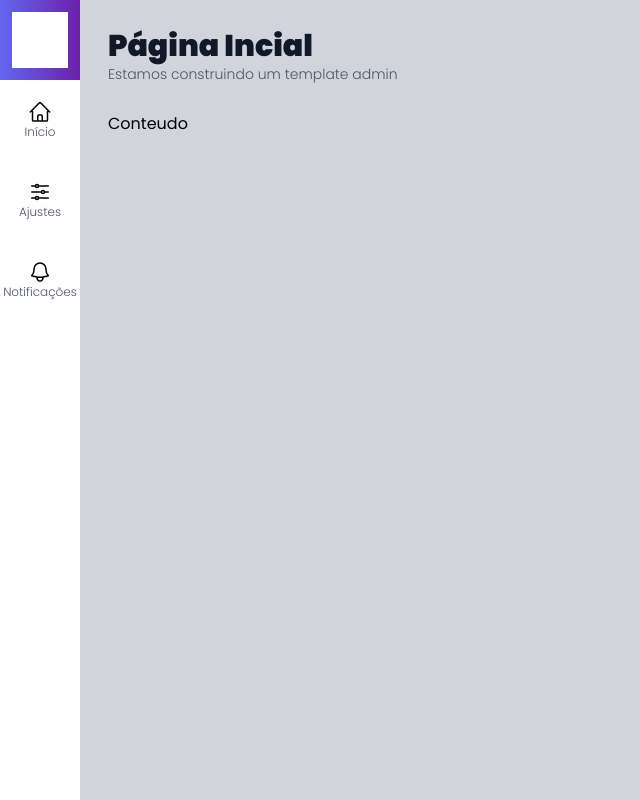
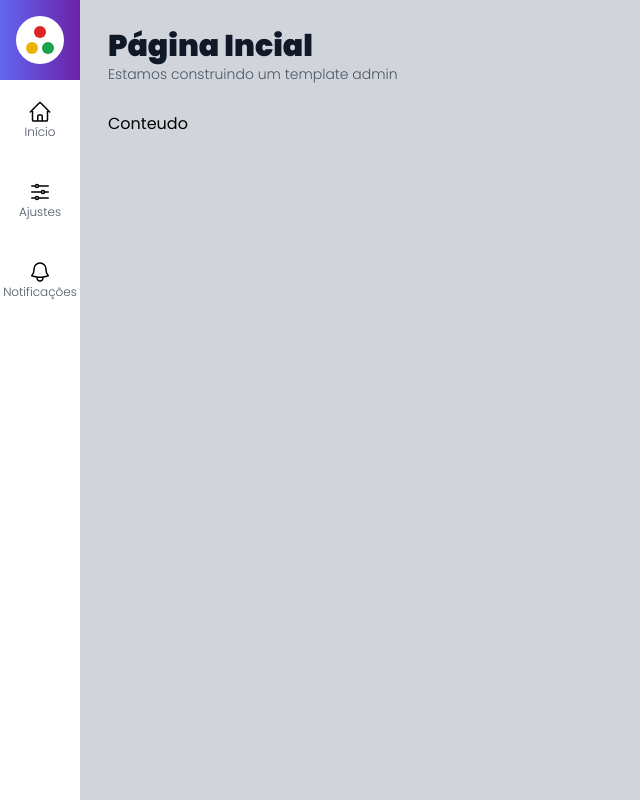
Before and after one commit to fjuncal/admin-template, a Next.js app: page / in a window 1280 px wide. Shown: the whole page, without its empty margins (0-640 px from the left). Built offline with nearby package versions, Linux system fonts and the light colour scheme.

Commit message:
Finalizando o componente de Logo

```diff
--- a/src/components/template/Logo.tsx
+++ b/src/components/template/Logo.tsx
@@ -2,9 +2,16 @@ export default function Logo() {
   return (
     <div
       className={`
-        h-14 w-14
+        flex flex-col items-center justify-center
+        h-12 w-12 rounded-full
         bg-white
         `}
-    ></div>
+    >
+      <div className={`h-3 w-3 rounded-full bg-red-600 mb-0.5`} />
+      <div className="flex mt-0.5">
+        <div className={`h-3 w-3 rounded-full bg-yellow-500 mr-0.5`} />
+        <div className={`h-3 w-3 rounded-full bg-green-600 ml-0.5`} />
+      </div>
+    </div>
   );
 }
```
